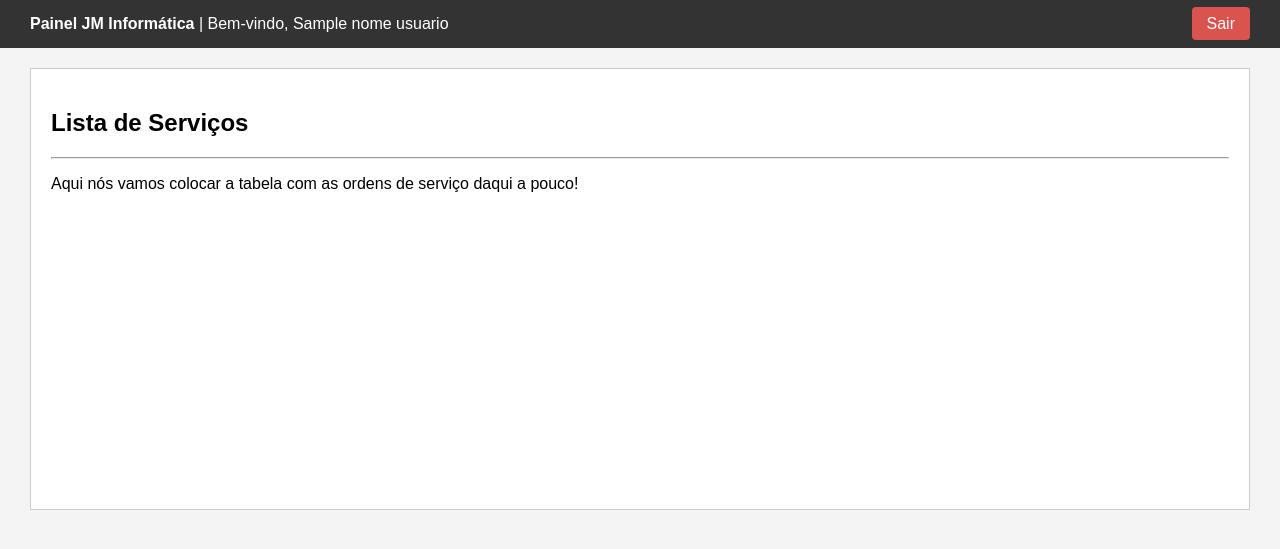
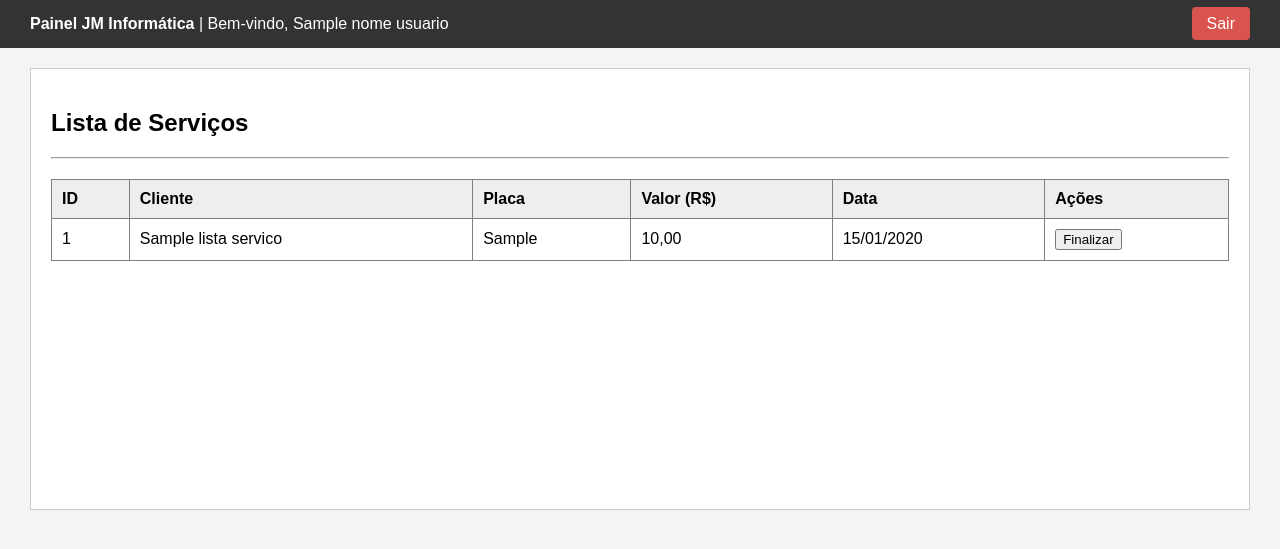
Before and after one commit to fau-33/sistema_ordens_jm, a PHP site: template app/Views/dashboard.php in a window 1280 px wide. Shown: the top 549 px of the page. Run offline with PHP 8.4, Linux system fonts and the light colour scheme; the template is opened without the code that fills it: most values are stand-ins (such as "Sample title", 1, 10 or a date in 2020).

Commit message:
feat: cria model de servicos e monta tabela dinamica na dashboard

```diff
--- a/app/Views/dashboard.php
+++ b/app/Views/dashboard.php
@@ -26,7 +26,40 @@
     <div class="conteudo">
         <h2>Lista de Serviços</h2>
         <hr>
-        <p>Aqui nós vamos colocar a tabela com as ordens de serviço daqui a pouco!</p>
+        <table style="width: 100%; border-collapse: collapse; margin-top: 20px;" border="1">
+            <tr style="background-color: #eee; text-align: left;">
+                <th style="padding: 10px;">ID</th>
+                <th style="padding: 10px;">Cliente</th>
+                <th style="padding: 10px;">Placa</th>
+                <th style="padding: 10px;">Valor (R$)</th>
+                <th style="padding: 10px;">Data</th>
+                <th style="padding: 10px;">Ações</th>
+            </tr>
+
+            <?php
+
+            if (empty($lista_servicos)) {
+                echo "<tr><td colspan='6' style='padding: 10px; text-align: center;'>Nenhum serviço cadastrado ainda.</td></tr>";
+            } else {
+
+                foreach ($lista_servicos as $servico) {
+            ?>
+                <tr>
+                    <td style="padding: 10px;"><?php echo $servico['id_service']; ?></td>
+                    <td style="padding: 10px;"><?php echo $servico['name_client']; ?></td>
+                    <td style="padding: 10px;"><?php echo $servico['car_plate']; ?></td>
+                    <td style="padding: 10px;"><?php echo number_format($servico['price'], 2, ',', '.'); ?></td>
+                    <td style="padding: 10px;"><?php echo date('d/m/Y', strtotime($servico['date'])); ?></td>
+                    <td style="padding: 10px;">
+
+                        <button>Finalizar</button>
+                    </td>
+                </tr>
+            <?php
+                }
+            }
+            ?>
+        </table>
     </div>
 
 </body>
```
Also changed, not shown: app/Controllers/DashboardController.php (+7 -2 lines), app/Models/Servico.php (added, +21 -0 lines).
